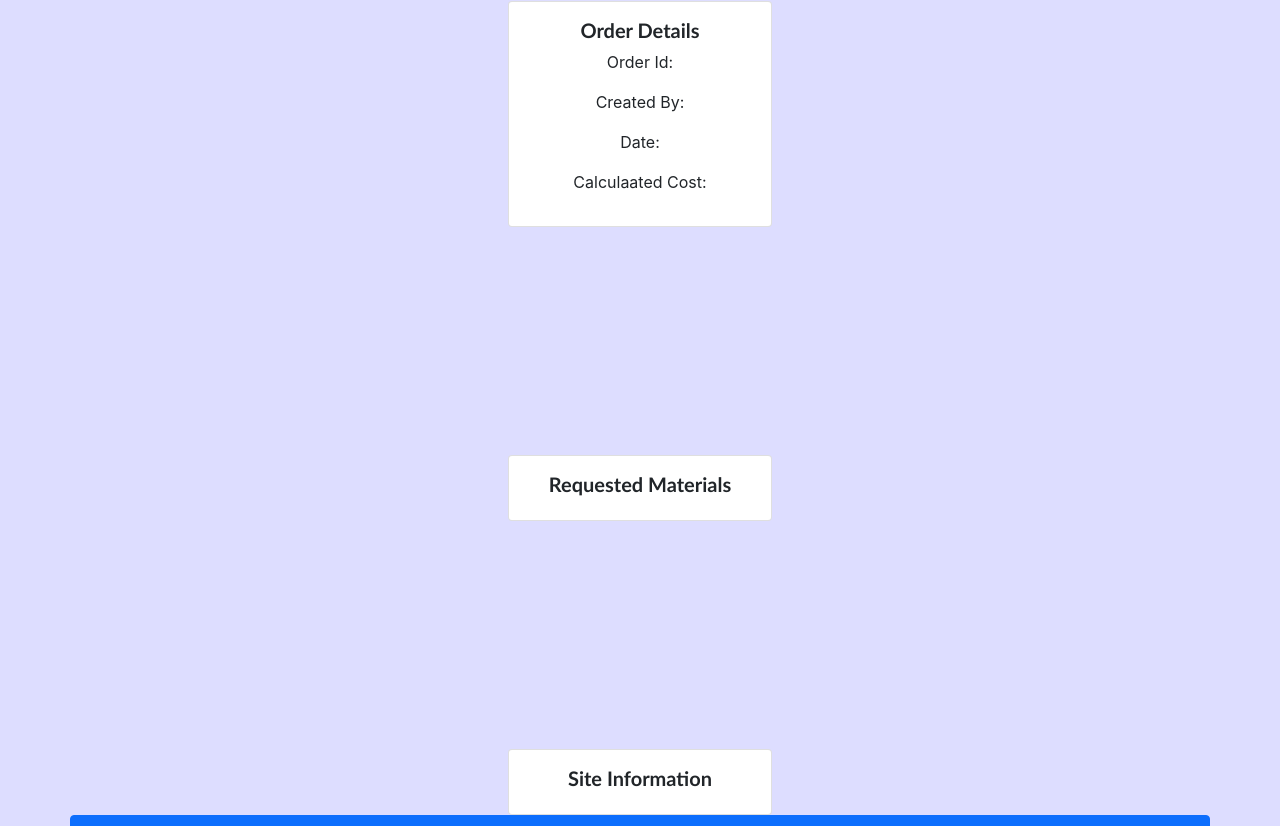
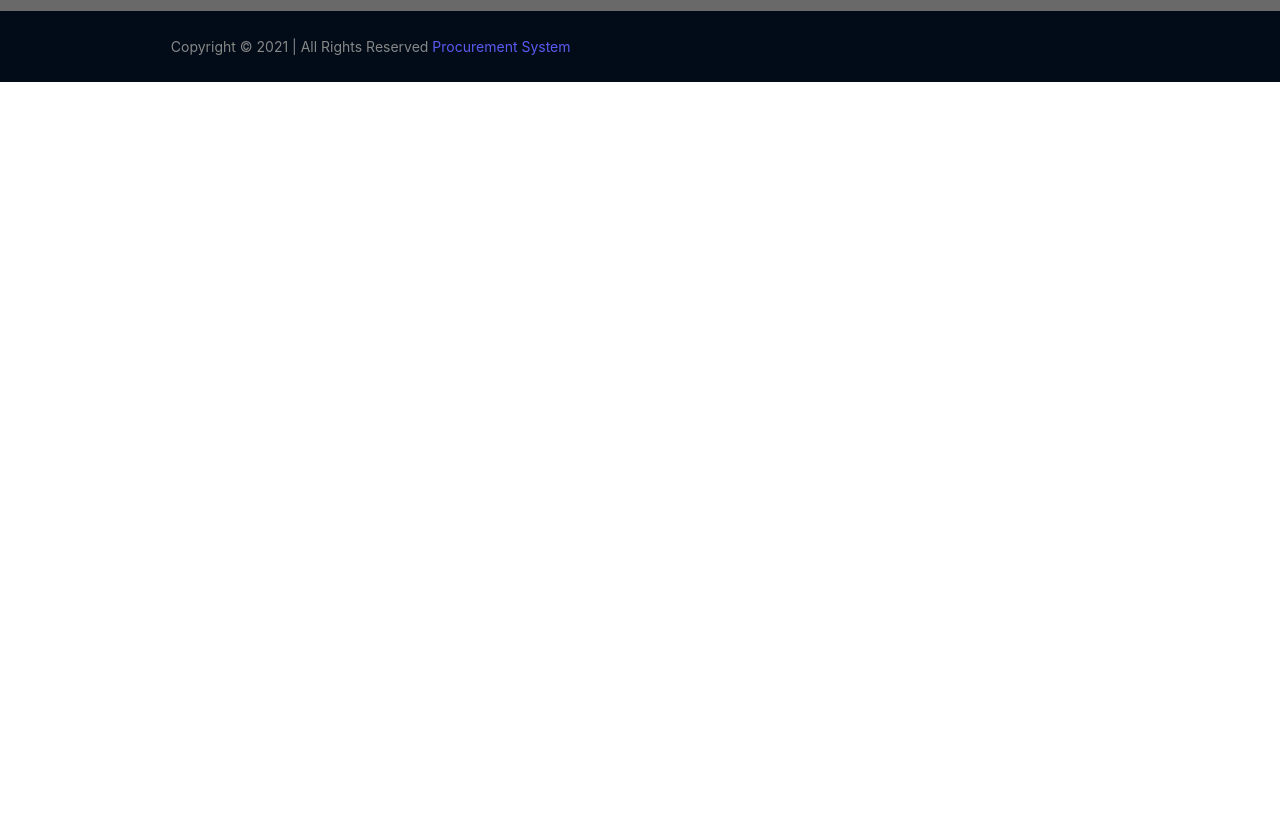
Before and after one commit to maheshi98/CSSE_WE_15, a React (Create React App) app in the folder procurement-frontend/: page /orderDetails in a window 1280 px wide. Shown: the part 307-1133 px from the top of the page. After the commit the page ends 800 px from the top, so only its background shows below. Built offline with nearby package versions, Linux system fonts and the light colour scheme.

Commit message:
View Order Details

```diff
--- a/procurement-frontend/src/App.js
+++ b/procurement-frontend/src/App.js
@@ -25,7 +25,7 @@ export default class App extends Component {
                       <Route exact path='/' component={Login} />
                       <Route exact path='/dashboard' component={DashBoard} />
                       <Route exact path='/orderInfo' component={OrderTable} />
-                      <Route exact path='/orderDetails' component={Details} />
+                      <Route exact path='/orderDetails/:id' component={Details} />
                       <Route exact path='/approvedOrder' component={ApprovedOrder} />
                       <Route exact path='/submitQuotation' component={Quotation} />
                   </Switch>
--- a/procurement-frontend/src/Component/OrderDetails/Details.jsx
+++ b/procurement-frontend/src/Component/OrderDetails/Details.jsx
@@ -1,8 +1,55 @@
 import React, { Component } from 'react';
 import { Link } from 'react-router-dom';
 import { Card, Button, Row, Col, Image, Form, CardGroup, Table } from 'react-bootstrap';
+import OrderService from '../../Services/OrderService';
 
 export default class Details extends Component {
+    constructor(props) {
+        super(props)
+        this.state = {
+            id: this.props.match.params.id,
+            orderId: '',
+            deadLine: '',
+            totalCost: '',
+            price: '',
+            imgUrl: '',
+            ownerName: '',
+            ownerContactNo: '',
+        }
+
+        this.onChange = this.onChange.bind(this);
+    }
+
+    componentDidMount() {
+
+        OrderService.getOrderById(this.state.id).then((res) => {
+            let pet = res.data;
+            this.setState({
+                orderId: pet.orderId,
+                deadLine: pet.deadLine,
+                totalCost: pet.totalCost,
+                price: pet.price,
+                ownerName: pet.ownerName,
+                ownerContactNo: pet.ownerContactNo,
+                imgUrl: pet.imgUrl
+            });
+            console.log(pet);
+        })
+            .catch(e => {
+                console.log(e);
+            });
+
+    }
+    componentDidUpdate(prevProps, prevState, snapshot) { if (prevState.name !== this.state.name) { this.handler() } }
+
+    onChange(e) {
+        this.setState({ [e.target.name]: e.target.value })
+    }
+
+    handleEvent() { }
+
+    // Class Properties (Stage 3 Proposal)
+    handler = () => { this.setState() }
 
     render() {
         return (
@@ -14,31 +61,21 @@ export default class Details extends Component {
                     <Card>
                         <Card.Body>
                             <Card.Title><b>Order Details</b></Card.Title>
-                            <p>Order Id:</p>
+                            <p>Order Id:{this.state.orderId}</p>
                             <p>Created By:</p>
-                            <p>Date:</p>
-                            <p>Calculaated Cost:</p>
+                            <p>Date:{this.state.deadLine}</p>
+                            <p>Calculated Cost:{this.state.totalCost}</p>
+                            <Button variant="primary">Approve</Button>{' '}
+                            <Button variant="danger">Reject</Button>
                         </Card.Body>
-                    </Card>
-                </Row>
-                <Row>
-                    <Card>
                         <Card.Body>
                             <Card.Title><b>Requested Materials</b></Card.Title>
                         </Card.Body>
-                    </Card>
-                </Row>
-                <Row>
-                    <Card>
                         <Card.Body>
                             <Card.Title><b>Site Information</b></Card.Title>
                         </Card.Body>
                     </Card>
                 </Row>
-                <Row>
-                    <Button variant="primary">Approve</Button>{' '}
-                    <Button variant="danger">Reject</Button>
-                </Row>
             </div>
         )
     }
--- a/procurement-frontend/src/Component/Orders/Orders.jsx
+++ b/procurement-frontend/src/Component/Orders/Orders.jsx
@@ -29,6 +29,11 @@ export default class OrderTable extends Component {
             .catch(e => {
                 console.log(e);
             });
+    }
+
+    navigateViewPage(e, orderId) {
+        console.log("Pet ID:", orderId);
+        window.location = `/orderDetails/${orderId}`
     }
 
     render() {
@@ -85,7 +90,7 @@ export default class OrderTable extends Component {
                                         <p>{order.status}</p>
                                     </div>
                                     <div class="table-cell last-cell">
-                                    <Button variant="dark" type="submit">
+                                    <Button onClick={e => this.navigateViewPage(e, order.id)} variant="dark" type="submit">
                                                 View
                                             </Button>
 
--- a/procurement-frontend/src/Services/OrderService.jsx
+++ b/procurement-frontend/src/Services/OrderService.jsx
@@ -8,8 +8,8 @@ class OrderService{
     // getApprovedOrders(){
     //     return axios.get('http://localhost:8080/order/getall/')
     // }
-    // getOrderById(id ){
-    //     return axios.get('http://localhost:8080/order/getById/' + id);
-    // }
+    getOrderById(id ){
+        return axios.get('http://localhost:8080/order/getById/' + id);
+    }
 }
 export default new OrderService();
```
